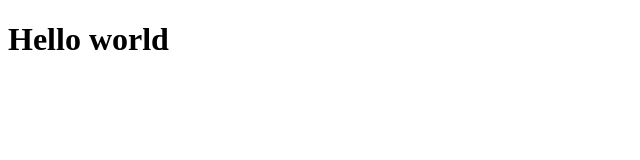
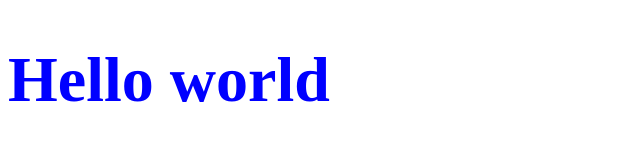
Before and after one commit to Developers1470/Fast-Project, a plain HTML site: page index.html in a window 1280 px wide. Shown: the whole page, without its empty margins (0-640 px from the left). Drawn offline with Linux system fonts and the light colour scheme.

Commit message:
Just uploded

```diff
--- a/index.html
+++ b/index.html
@@ -4,6 +4,7 @@
     <meta charset="UTF-8">
     <meta name="viewport" content="width=device-width, initial-scale=1.0">
     <title>Document</title>
+    <link rel="stylesheet" href="style.css">
 </head>
 <body>
     <h1>Hello world</h1>
--- a/style.css
+++ b/style.css
@@ -1,3 +1,4 @@
 h1{
-    color: red;
+    color: blue;
+    font-size: 4rem;
 }
```
